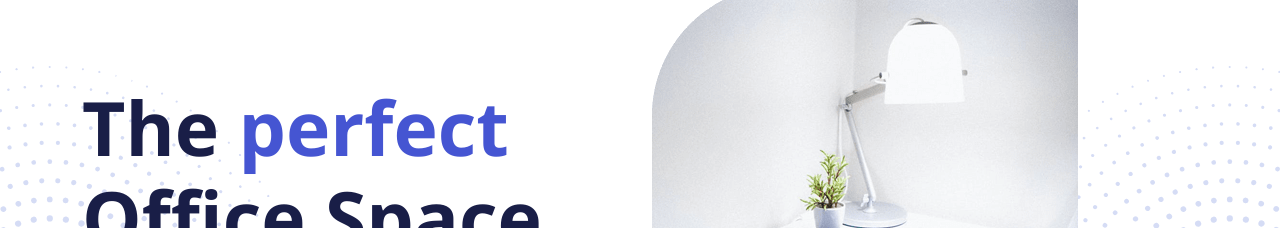
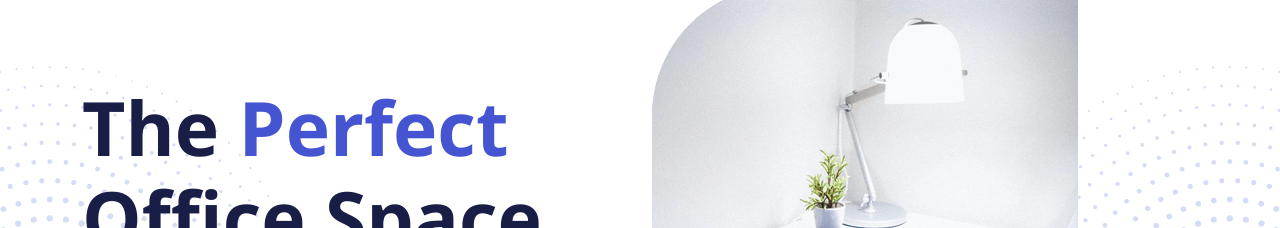
Before and after one commit to paolovassa/yavin_website, a website: page index.html in a window 1280 px wide. Shown: the part 187-415 px from the top of the page. Drawn offline with nearby package versions, Linux system fonts and the light colour scheme; files that its build step writes are made by us from their sources.

Commit message:
New change to index.html

```diff
--- a/index.html
+++ b/index.html
@@ -54,7 +54,7 @@
             <div class="row">
                 <div class="col-lg-6">
                     <div class="mt-6">
-                        <h1 class="xl-text">The <span class="text-primary">perfect</span> Office Space</h1>
+                        <h1 class="xl-text">The <span class="text-primary">Perfect</span> Office Space</h1>
                         <p class="lead mb-4">We specialize in transforming office spaces into inspiring and functional environments. Let us bring your vision to life.</p>
                         <a href="#details" class="btn btn-primary btn-lg m-2">More Details</a>
                         <a href="#details" class="btn btn-outline-secondary btn-lg m-2">Contact Us</a>
```
